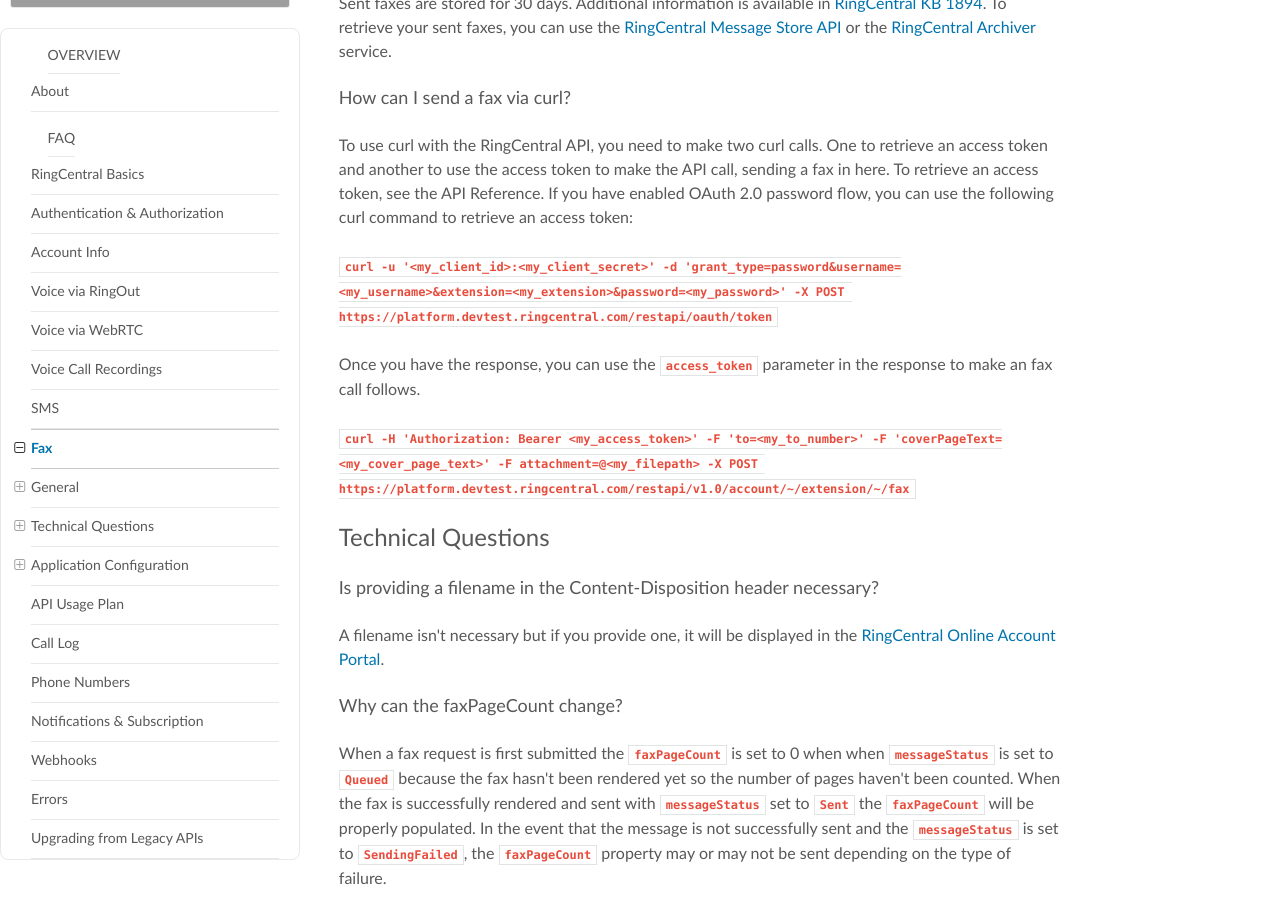
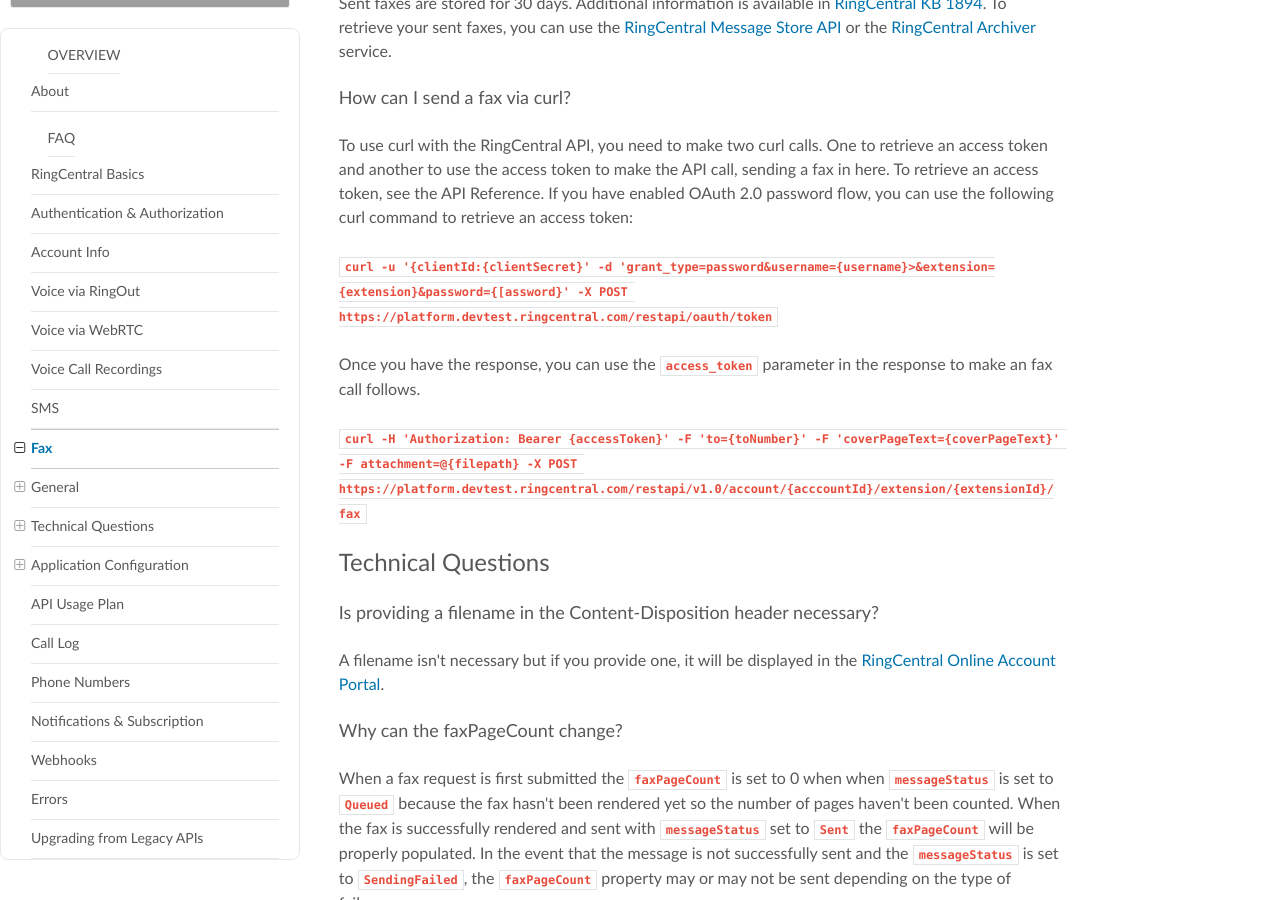
Before and after one commit to ringcentral/ringcentral-faq, an MkDocs documentation site: the page built from docs/fax.md, in a window 1280 px wide and 900 px high, scrolled down 2770 px. Built offline with MkDocs 1.6.1, drawn with Linux system fonts in a browser that asks for light colours; nearby versions of some CDN libraries; old or Windows-style settings are respelled for this version of MkDocs; grey boxes are pictures that could not be loaded.

Commit message:
Update fax.md

```diff
--- a/docs/fax.md
+++ b/docs/fax.md
@@ -76,11 +76,11 @@
 
 To use curl with the RingCentral API, you need to make two curl calls. One to retrieve an access token and another to use the access token to make the API call, sending a fax in here. To retrieve an access token, see the API Reference. If you have enabled OAuth 2.0 password flow, you can use the following curl command to retrieve an access token:
 
-`curl -u '<my_client_id>:<my_client_secret>' -d 'grant_type=password&username=<my_username>&extension=<my_extension>&password=<my_password>' -X POST https://platform.devtest.ringcentral.com/restapi/oauth/token`
+`curl -u '{clientId:{clientSecret}' -d 'grant_type=password&username={username}>&extension={extension}&password={[assword}' -X POST https://platform.devtest.ringcentral.com/restapi/oauth/token`
 
 Once you have the response, you can use the `access_token` parameter in the response to make an fax call follows.
 
-`curl -H 'Authorization: Bearer <my_access_token>' -F 'to=<my_to_number>' -F 'coverPageText=<my_cover_page_text>' -F attachment=@<my_filepath> -X POST https://platform.devtest.ringcentral.com/restapi/v1.0/account/~/extension/~/fax`
+`curl -H 'Authorization: Bearer {accessToken}' -F 'to={toNumber}' -F 'coverPageText={coverPageText}' -F attachment=@{filepath} -X POST https://platform.devtest.ringcentral.com/restapi/v1.0/account/{acccountId}/extension/{extensionId}/fax`
 
 ## Technical Questions
 
```
